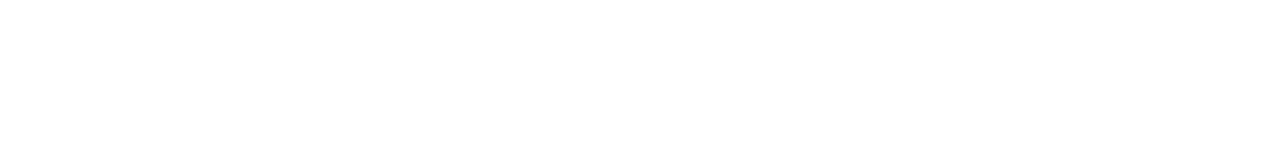
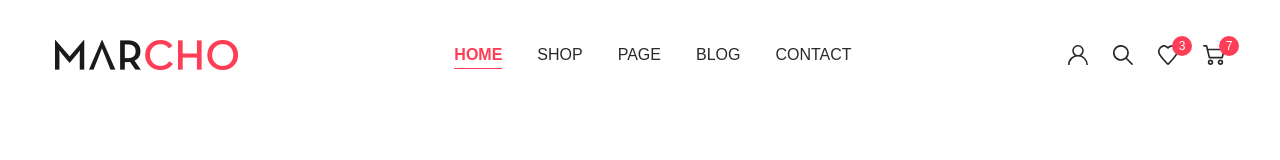
Before and after one commit to D3ikin/marcho, a plain HTML site: page app/index.html in a window 1280 px wide. Drawn offline with nearby package versions, Linux system fonts and the light colour scheme; files that its build step writes are made by us from their sources.

Commit message:
added header, added fonts

```diff
--- a/app/index.html
+++ b/app/index.html
@@ -8,6 +8,52 @@
 </head>
 <body>
 
+  <header class="header">
+    <div class="container">
+      <div class="header__inner">
+        <a class="logo" href="#">
+          <img class="logo__img" src="images/logo.png" alt="logo">
+        </a>
+        <nav class="menu">
+          <ul class="menu__list">
+            <li class="menu__list-item">
+              <a class="menu__list-link menu__list-link--active" href="#">HOME</a>
+            </li>
+            <li class="menu__list-item">
+              <a class="menu__list-link" href="#">SHOP</a>
+            </li>
+            <li class="menu__list-item">
+              <a class="menu__list-link" href="#">PAGE</a>
+            </li>
+            <li class="menu__list-item">
+              <a class="menu__list-link" href="#">BLOG</a>
+            </li>
+            <li class="menu__list-item">
+              <a class="menu__list-link" href="#">CONTACT</a>
+            </li>
+          </ul>
+        </nav>
+        <div class="user-nav">
+          <a class="user-nav__link" href="#">
+            <img class="user-nav__link-img" src="images/icons/user.svg" alt="user icon">
+          </a>
+          <a class="user-nav__link" href="#">
+            <img class="user-nav__link-img" src="images/icons/search.svg" alt="search icon">
+          </a>
+          <a class="user-nav__link" href="#">
+            <img class="user-nav__link-img" src="images/icons/heart.svg" alt="heart icon">
+            <span class="user-nav__num">3</span>
+          </a>
+          <a class="user-nav__link" href="#">
+            <img class="user-nav__link-img" src="images/icons/cart.svg" alt="cart icon">
+            <span class="user-nav__num">7</span>
+          </a>
+        </div>
+      </div>
+    </div>
+  </header>
 
+
+  <script src="js/main.min.js"></script>
 </body>
 </html>
--- a/app/scss/_fonts.scss
+++ b/app/scss/_fonts.scss
@@ -0,0 +1,36 @@
+@font-face{
+  font-family: 'Quicksand-Regular', sans-serif;
+  font-weight: 400;
+  font-style: normal;
+  src: local('Quicksand-Regular'),
+       url('..fonts/Quicksand-Regular.woff2') format('woff2'),
+       url('..fonts/Quicksand-Regular.woff') format('woff');
+  font-display: swap;
+}
+@font-face{
+  font-family: 'Quicksand-Medium', sans-serif;
+  font-weight: 500;
+  font-style: normal;
+  src: local('Quicksand-Medium'),
+       url('..fonts/Quicksand-Medium.woff2') format('woff2'),
+       url('..fonts/Quicksand-Medium.woff') format('woff');
+  font-display: swap;
+}
+@font-face{
+  font-family: 'Roboto-Regular', sans-serif;
+  font-weight: 400;
+  font-style: normal;
+  src: local('Roboto-Regular'),
+       url('..fonts/Roboto-Regular.woff2') format('woff2'),
+       url('..fonts/Roboto-Regular.woff') format('woff');
+  font-display: swap;
+}
+@font-face{
+  font-family: 'Roboto-Bold', sans-serif;
+  font-weight: 700;
+  font-style: normal;
+  src: local('Roboto-Bold'),
+       url('..fonts/Roboto-Bold.woff2') format('woff2'),
+       url('..fonts/Roboto-Bold.woff') format('woff');
+  font-display: swap;
+}
--- a/app/scss/_global.scss
+++ b/app/scss/_global.scss
@@ -0,0 +1,11 @@
+body{
+  font-size: 16px;
+  line-height: 26px;
+  @extend %quicksand-500;
+}
+
+.container{
+  max-width: 1200px;
+  margin: 0 auto;
+  padding: 0 15px;
+}
--- a/app/scss/_vars.scss
+++ b/app/scss/_vars.scss
@@ -0,0 +1,20 @@
+$accent: #fe3e57;
+$default: #8d8d8d;
+$title: #29282d;
+
+%quicksand-400{
+  font-family: 'Quicksand-Regular', sans-serif;
+  font-weight: 400;
+}
+%quicksand-500{
+  font-family: 'Quicksand-Medium', sans-serif;
+  font-weight: 500;
+}
+%roboto-400{
+  font-family: 'Roboto-Regular', sans-serif;
+  font-weight: 400;
+}
+%roboto-700{
+  font-family: 'Roboto-Bold', sans-serif;
+  font-weight: 700;
+}
--- a/app/scss/style.scss
+++ b/app/scss/style.scss
@@ -3,7 +3,63 @@
 @import 'reset';
 @import 'global';
 
+.header{
+  padding: 40px 0;
+  &__inner{
+    display: flex;
+    justify-content: space-between;
+    align-items: center;
+  }
+}
 
+.menu{
+  &__list{
+    display: flex;
+  }
+  &__list-item + .menu__list-item{
+    padding-left: 35px;
+  }
+  &__list-link{
+    text-decoration: none;
+    color: $title;
+    padding-bottom: 5px;
+    transition: all .5s;
+    @extend %roboto-400;
+    &:hover{
+      color: $accent;
+      border-bottom: 1px solid $accent;
+    }
+  }
+  &__list-link--active{
+    color: $accent;
+    border-bottom: 1px solid $accent;
+    @extend %roboto-700;
+  }
+}
+
+.user-nav{
+  display: flex;
+  &__link{
+    position: relative;
+  }
+  &__link + .user-nav__link{
+    margin-left: 25px;
+  }
+  &__num{
+    position: absolute;
+    text-decoration: none;
+    width: 20px;
+    height: 20px;
+    border-radius: 50%;
+    background-color: $accent;
+    top: -9px;
+    right: -14px;
+    color: #fff;
+    font-size: 12px;
+    line-height: 20px;
+    text-align: center;
+  }
+}
 
 
 
```
Also changed, not shown: app/fonts/Quicksand-Medium.woff (added), app/fonts/Quicksand-Medium.woff2 (added), app/fonts/Quicksand-Regular.woff (added), app/fonts/Quicksand-Regular.woff2 (added), app/fonts/Roboto-Bold.woff (added), app/fonts/Roboto-Bold.woff2 (added), app/fonts/Roboto-Regular.woff (added), app/fonts/Roboto-Regular.woff2 (added), app/images/icons/cart.svg (added), app/images/icons/heart.svg (added), app/images/icons/search.svg (added), app/images/icons/user.svg (added), app/images/logo.png (added).
